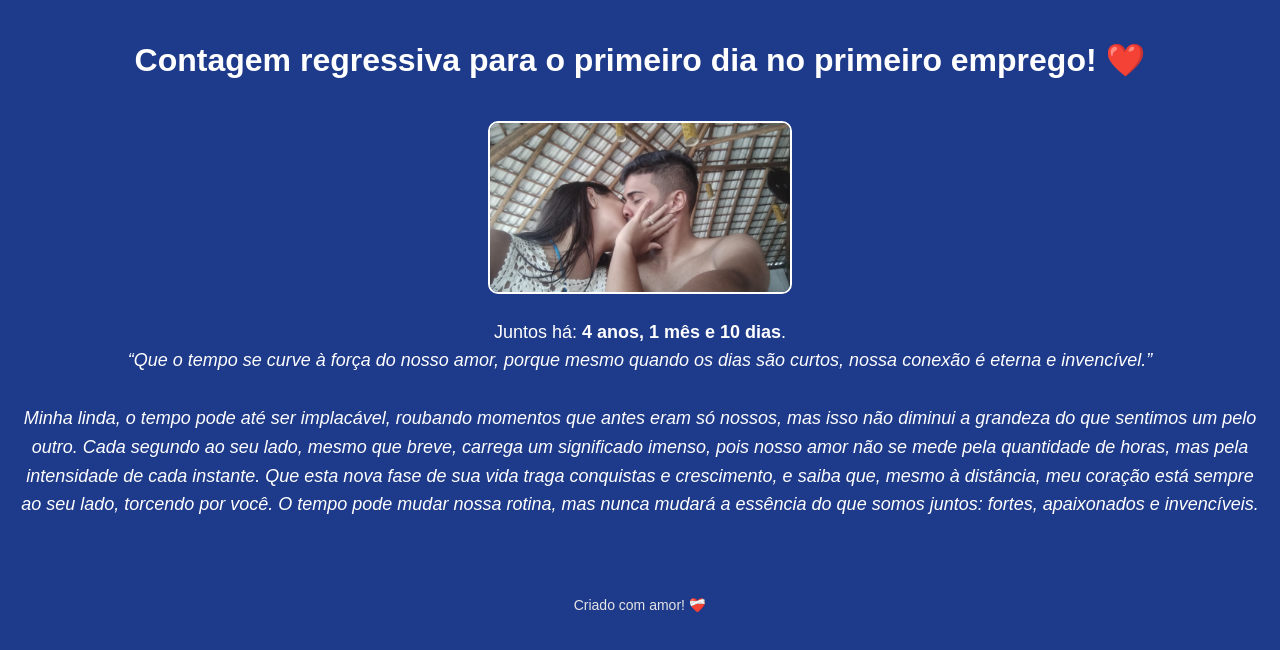
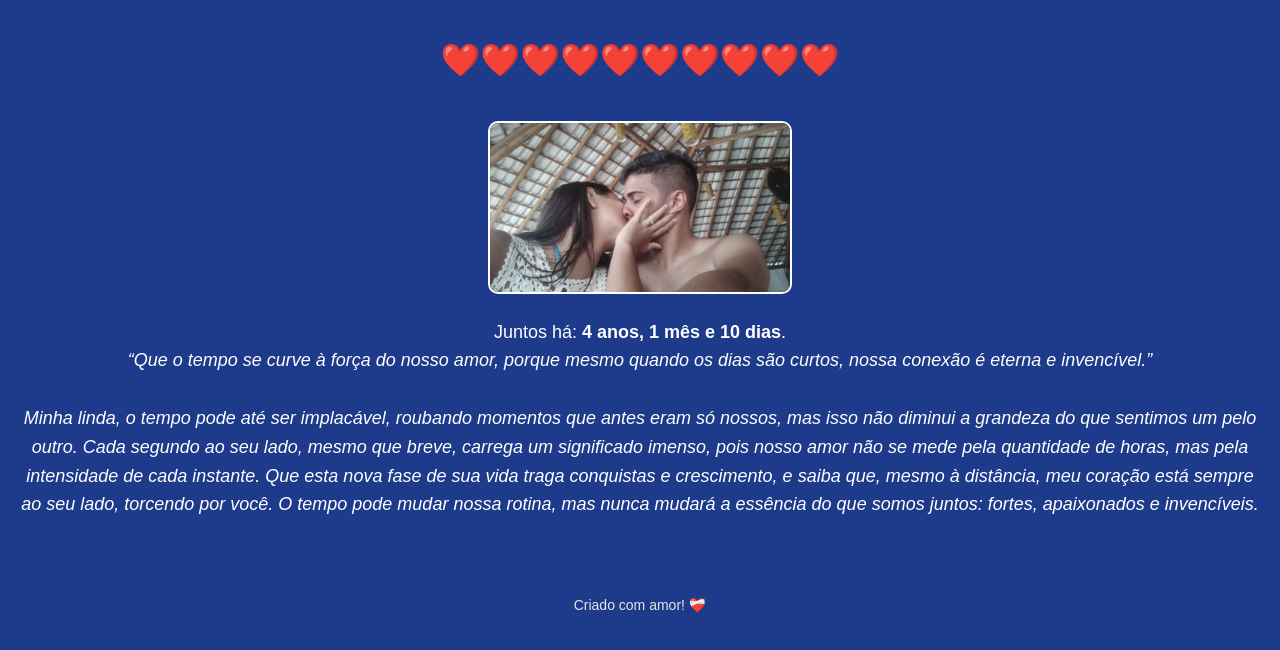
Before and after one commit to GuilhermeVMGS/Sarah, a plain HTML site: page index.html in a window 1280 px wide. Drawn offline with Linux system fonts and the light colour scheme.

Commit message:
Site_07.2

```diff
--- a/index.html
+++ b/index.html
@@ -37,7 +37,7 @@
 </head>
 <body>
     <div class="container">
-        <h1>Contagem regressiva para o primeiro dia no primeiro emprego! ❤️</h1>
+        <h1>❤️❤️❤️❤️❤️❤️❤️❤️❤️❤️</h1>
         <img src="Foto_07.jpg" alt="Foto do casal" class="photo">
         <p class="text">
             Juntos há: <strong>4 anos, 1 mês e 10 dias</strong>.<br>
```
